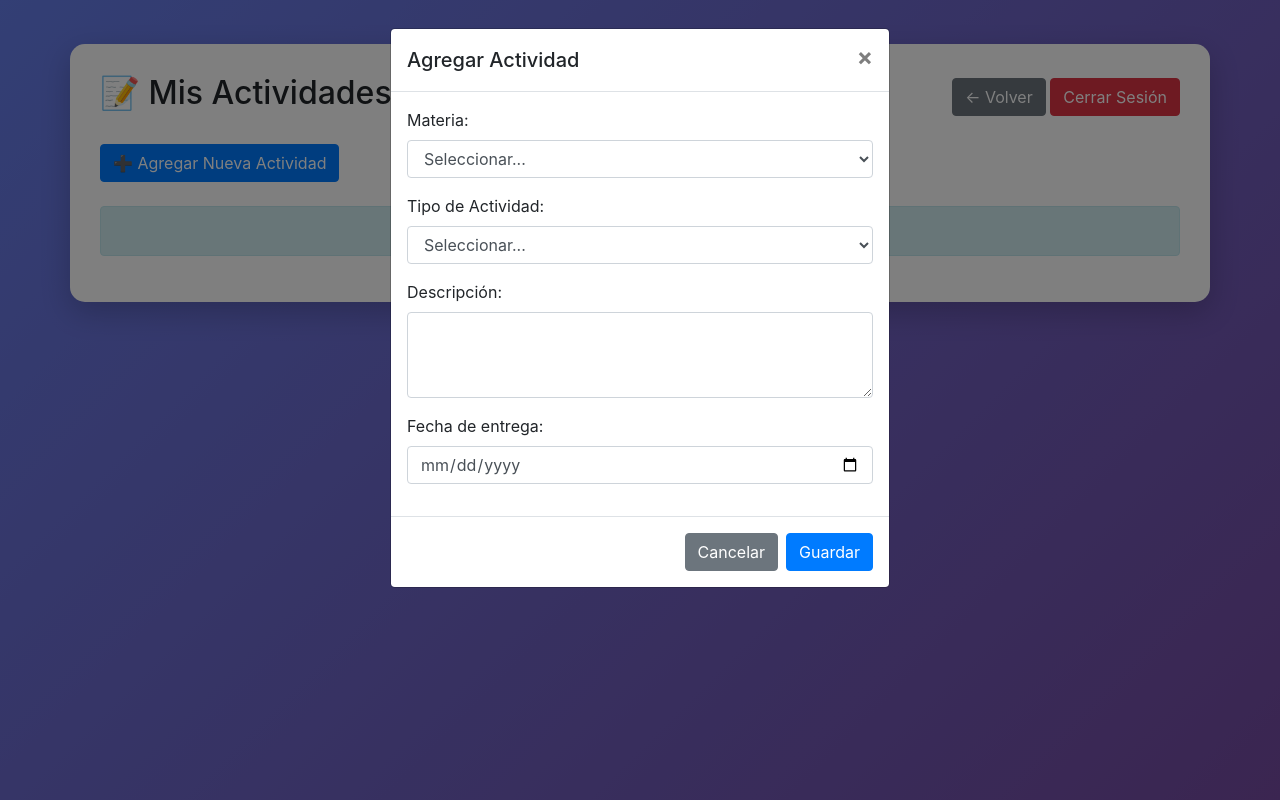
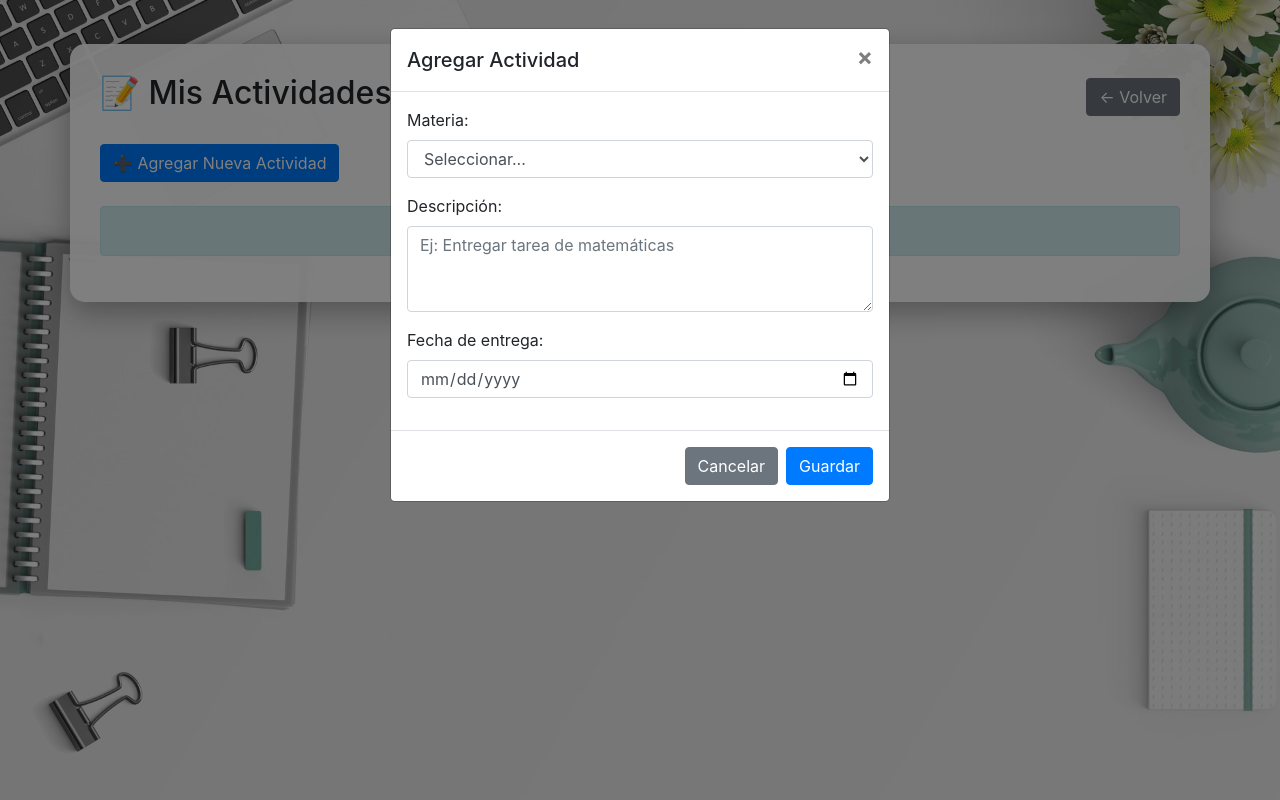
Before and after one commit to albertopech/Agenda, a PHP site: page /MisActividades.php in a window 1280 px wide, after a click on "➕ Agregar Nueva Actividad". Run offline with PHP 8.4, Linux system fonts and the light colour scheme; the visitor is signed in with stand-in values (Sample User, id 1); data that the repository does not hold is empty.

Commit message:
agregacion de tareas

```diff
--- a/Logout.php
+++ b/Logout.php
@@ -8,7 +8,7 @@ $_SESSION = array();
 // Finalmente, destruye la sesión
 session_destroy();
 
-// Redireccionar al usuario a la página de inicio (o cualquier otra página)
-header("Location: index.html");
+// Redireccionar al usuario a index.php
+header("Location: index.php");
 exit();
 ?>
--- a/MisActividades.php
+++ b/MisActividades.php
@@ -14,18 +14,17 @@ $mensaje = "";
 // AGREGAR nueva actividad
 if (isset($_POST['add'])) {
     $materiaId = $_POST['materiaId'];
-    $tipoActividadId = $_POST['tipoActividadId'];
     $descripcion = $_POST['descripcion'];
     $fecha = $_POST['fecha'];
 
-    $query = "INSERT INTO ActividadesAcademicas (usuariosid, materiaId, tipoactividadid, descripcion, fecha) VALUES (?, ?, ?, ?, ?)";
+    $query = "INSERT INTO ActividadesAcademicas (usuariosid, materiaId, descripcion, fecha) VALUES (?, ?, ?, ?)";
     $stmt = mysqli_prepare($conn, $query);
-    mysqli_stmt_bind_param($stmt, "iiiss", $user_id, $materiaId, $tipoActividadId, $descripcion, $fecha);
+    mysqli_stmt_bind_param($stmt, "iiss", $user_id, $materiaId, $descripcion, $fecha);
 
     if (mysqli_stmt_execute($stmt)) {
         $mensaje = "✅ Actividad agregada con éxito";
     } else {
-        $mensaje = "❌ Error al agregar actividad";
+        $mensaje = "❌ Error al agregar actividad: " . mysqli_error($conn);
     }
     mysqli_stmt_close($stmt);
 }
@@ -48,13 +47,12 @@ if (isset($_POST['delete'])) {
 if (isset($_POST['update'])) {
     $id_actividad = $_POST['id_actividad'];
     $materiaId = $_POST['materiaId'];
-    $tipoActividadId = $_POST['tipoActividadId'];
     $descripcion = $_POST['descripcion'];
     $fecha = $_POST['fecha'];
 
-    $query = "UPDATE ActividadesAcademicas SET materiaId = ?, tipoactividadid = ?, descripcion = ?, fecha = ? WHERE ID_actividadesacademicas = ? AND usuariosid = ?";
+    $query = "UPDATE ActividadesAcademicas SET materiaId = ?, descripcion = ?, fecha = ? WHERE ID_actividadesacademicas = ? AND usuariosid = ?";
     $stmt = mysqli_prepare($conn, $query);
-    mysqli_stmt_bind_param($stmt, "iissii", $materiaId, $tipoActividadId, $descripcion, $fecha, $id_actividad, $user_id);
+    mysqli_stmt_bind_param($stmt, "issii", $materiaId, $descripcion, $fecha, $id_actividad, $user_id);
 
     if (mysqli_stmt_execute($stmt)) {
         $mensaje = "✅ Actividad actualizada";
@@ -63,10 +61,9 @@ if (isset($_POST['update'])) {
 }
 
 // Obtener las actividades del usuario
-$query = "SELECT a.*, m.nombre as materia_nombre, t.nombre as tipo_nombre
+$query = "SELECT a.*, m.nombre as materia_nombre
           FROM ActividadesAcademicas a
           LEFT JOIN Materia m ON a.materiaId = m.ID_materia
-          LEFT JOIN Tipos_Actividades t ON a.tipoactividadid = t.ID_tipos_actividades
           WHERE a.usuariosid = ?
           ORDER BY a.fecha ASC";
 $stmt = mysqli_prepare($conn, $query);
@@ -87,14 +84,6 @@ while ($row = mysqli_fetch_assoc($resultMaterias)) {
     $materias[] = $row;
 }
 
-// Obtener tipos de actividades
-$queryTipos = "SELECT * FROM Tipos_Actividades";
-$resultTipos = mysqli_query($conn, $queryTipos);
-$tipos = [];
-while ($row = mysqli_fetch_assoc($resultTipos)) {
-    $tipos[] = $row;
-}
-
 mysqli_close($conn);
 ?>
 
@@ -109,15 +98,19 @@ mysqli_close($conn);
     <script src="https://stackpath.bootstrapcdn.com/bootstrap/4.5.2/js/bootstrap.min.js"></script>
     <style>
         body {
-            background: linear-gradient(135deg, #667eea 0%, #764ba2 100%);
+            background-image: url('Imagenes/bg.jpg');
+            background-position: center;
+            background-repeat: no-repeat;
+            background-size: cover;
+            background-attachment: fixed;
             min-height: 100vh;
             padding: 20px;
         }
         .container {
-            background: white;
+            background: rgba(255, 255, 255, 0.95);
             border-radius: 15px;
             padding: 30px;
-            box-shadow: 0 10px 30px rgba(0,0,0,0.2);
+            box-shadow: 0 10px 30px rgba(0,0,0,0.3);
         }
         .actividad-card {
             border-left: 4px solid #667eea;
@@ -145,13 +138,15 @@ mysqli_close($conn);
     <div class="d-flex justify-content-between align-items-center mb-4">
         <h2>📝 Mis Actividades Académicas</h2>
         <div>
-            <a href="Academicas.php" class="btn btn-secondary">← Volver</a>
-            <a href="Logout.php" class="btn btn-danger">Cerrar Sesión</a>
+            <a href="index.php" class="btn btn-secondary">← Volver</a>
         </div>
     </div>
 
     <?php if ($mensaje): ?>
-        <div class="alert alert-info"><?= $mensaje ?></div>
+        <div class="alert alert-info alert-dismissible fade show">
+            <?= $mensaje ?>
+            <button type="button" class="close" data-dismiss="alert">&times;</button>
+        </div>
     <?php endif; ?>
 
     <!-- Botón para agregar actividad -->
@@ -183,8 +178,8 @@ mysqli_close($conn);
             ?>
             <div class="col-md-6">
                 <div class="actividad-card <?= $clase ?>">
-                    <h5><?= htmlspecialchars($actividad['tipo_nombre'] ?? 'Actividad') ?></h5>
-                    <p><strong>Materia:</strong> <?= htmlspecialchars($actividad['materia_nombre']) ?></p>
+                    <h5>📚 Actividad</h5>
+                    <p><strong>Materia:</strong> <?= htmlspecialchars($actividad['materia_nombre'] ?? 'Sin materia') ?></p>
                     <p><strong>Descripción:</strong> <?= htmlspecialchars($actividad['descripcion']) ?></p>
                     <p><strong>Fecha:</strong> <?= date('d/m/Y', strtotime($actividad['fecha'])) ?></p>
 
@@ -199,7 +194,7 @@ mysqli_close($conn);
                     <?php endif; ?>
 
                     <div class="mt-3">
-                        <button class="btn btn-sm btn-info" onclick="editarActividad(<?= $actividad['ID_actividadesacademicas'] ?>, '<?= htmlspecialchars($actividad['descripcion']) ?>', <?= $actividad['materiaId'] ?>, <?= $actividad['tipoactividadid'] ?>, '<?= $actividad['fecha'] ?>')">
+                        <button class="btn btn-sm btn-info" onclick="editarActividad(<?= $actividad['ID_actividadesacademicas'] ?>, '<?= htmlspecialchars($actividad['descripcion']) ?>', <?= $actividad['materiaId'] ?? 0 ?>, '<?= $actividad['fecha'] ?>')">
                             ✏️ Editar
                         </button>
                         <form method="POST" style="display:inline;" onsubmit="return confirm('¿Eliminar esta actividad?');">
@@ -234,17 +229,8 @@ mysqli_close($conn);
                         </select>
                     </div>
                     <div class="form-group">
-                        <label>Tipo de Actividad:</label>
-                        <select name="tipoActividadId" class="form-control" required>
-                            <option value="">Seleccionar...</option>
-                            <?php foreach ($tipos as $tipo): ?>
-                                <option value="<?= $tipo['ID_tipos_actividades'] ?>"><?= htmlspecialchars($tipo['nombre']) ?></option>
-                            <?php endforeach; ?>
-                        </select>
-                    </div>
-                    <div class="form-group">
                         <label>Descripción:</label>
-                        <textarea name="descripcion" class="form-control" rows="3" required></textarea>
+                        <textarea name="descripcion" class="form-control" rows="3" required placeholder="Ej: Entregar tarea de matemáticas"></textarea>
                     </div>
                     <div class="form-group">
                         <label>Fecha de entrega:</label>
@@ -280,14 +266,6 @@ mysqli_close($conn);
                         </select>
                     </div>
                     <div class="form-group">
-                        <label>Tipo:</label>
-                        <select name="tipoActividadId" id="edit_tipo" class="form-control" required>
-                            <?php foreach ($tipos as $tipo): ?>
-                                <option value="<?= $tipo['ID_tipos_actividades'] ?>"><?= htmlspecialchars($tipo['nombre']) ?></option>
-                            <?php endforeach; ?>
-                        </select>
-                    </div>
-                    <div class="form-group">
                         <label>Descripción:</label>
                         <textarea name="descripcion" id="edit_descripcion" class="form-control" rows="3" required></textarea>
                     </div>
@@ -306,11 +284,10 @@ mysqli_close($conn);
 </div>
 
 <script>
-function editarActividad(id, descripcion, materiaId, tipoId, fecha) {
+function editarActividad(id, descripcion, materiaId, fecha) {
     $('#edit_id').val(id);
     $('#edit_descripcion').val(descripcion);
     $('#edit_materia').val(materiaId);
-    $('#edit_tipo').val(tipoId);
     $('#edit_fecha').val(fecha);
     $('#editModal').modal('show');
 }
```
Also changed, not shown: Academicas.php (+12 -2 lines), InformacionAcademica_estudiante.php (+38 -8 lines), Login.php (+8 -20 lines), Registrarse.php (+20 -17 lines), index.php (renamed from index.html, +12 -3 lines).
